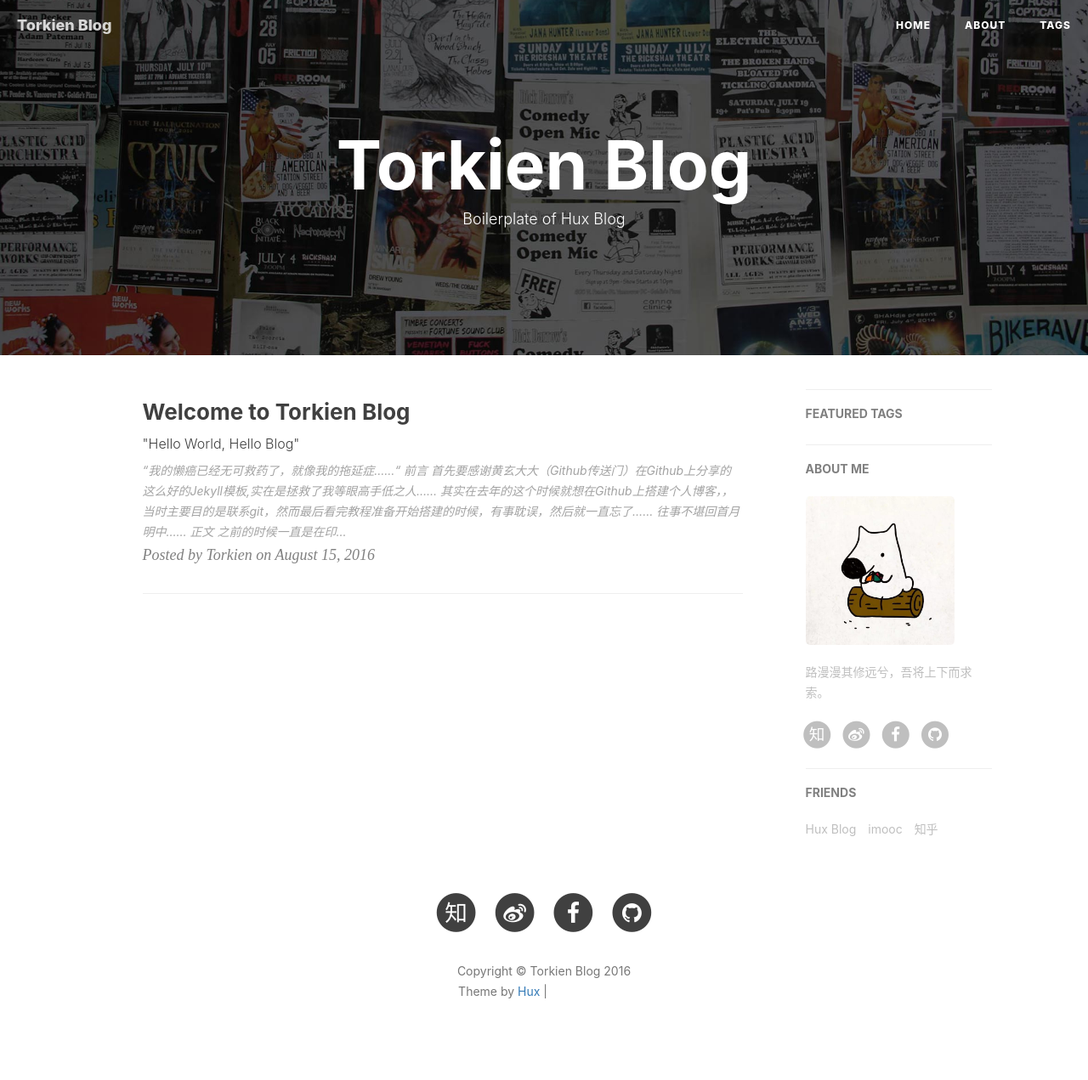
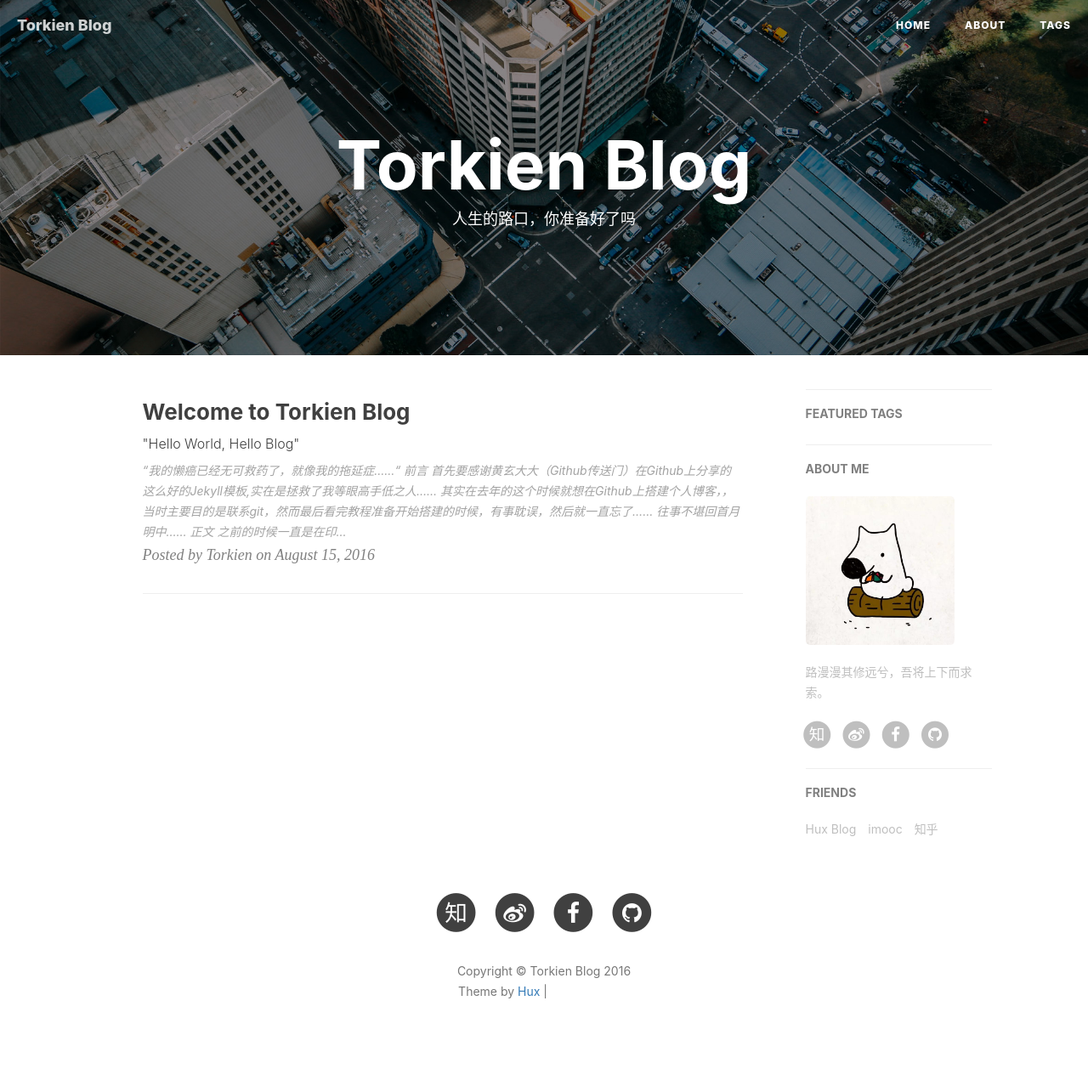
Before and after one commit to torkien/torkien.github.io, a Jekyll site: the page built from index.html, in a window 1280 px wide. Shown: the whole page at 85% size. Built offline with Jekyll 4.4.1, drawn with Linux system fonts in a browser that asks for light colours; nearby versions of some CDN libraries; the list of posts is cut into pages by our own code; comment, search, counter and statistics services are not loaded; grey boxes are pictures that could not be loaded.

Commit message:
change home picture

```diff
--- a/_config.yml
+++ b/_config.yml
@@ -1,7 +1,7 @@
 # Site settings
 title: Torkien Blog
 SEOTitle: 张志发的博客 | Torkien Blog
-header-img: img/home-bg.jpg
+header-img: img/lukou.jpg
 email: nmc.torkien@gmail.com
 description: "路漫漫其修远兮，吾将上下而求索"
 keyword: ""
--- a/index.html
+++ b/index.html
@@ -1,6 +1,6 @@
 ---
 layout: page
-description: "Boilerplate of Hux Blog"
+description: "人生的路口，你准备好了吗"
 ---
 
 {% for post in paginator.posts %}
```
Also changed, not shown: img/lukou.jpg (added), img/natu-chimian.jpg (deleted), img/那兔-喝茶.jpg (deleted), 5 other files.
